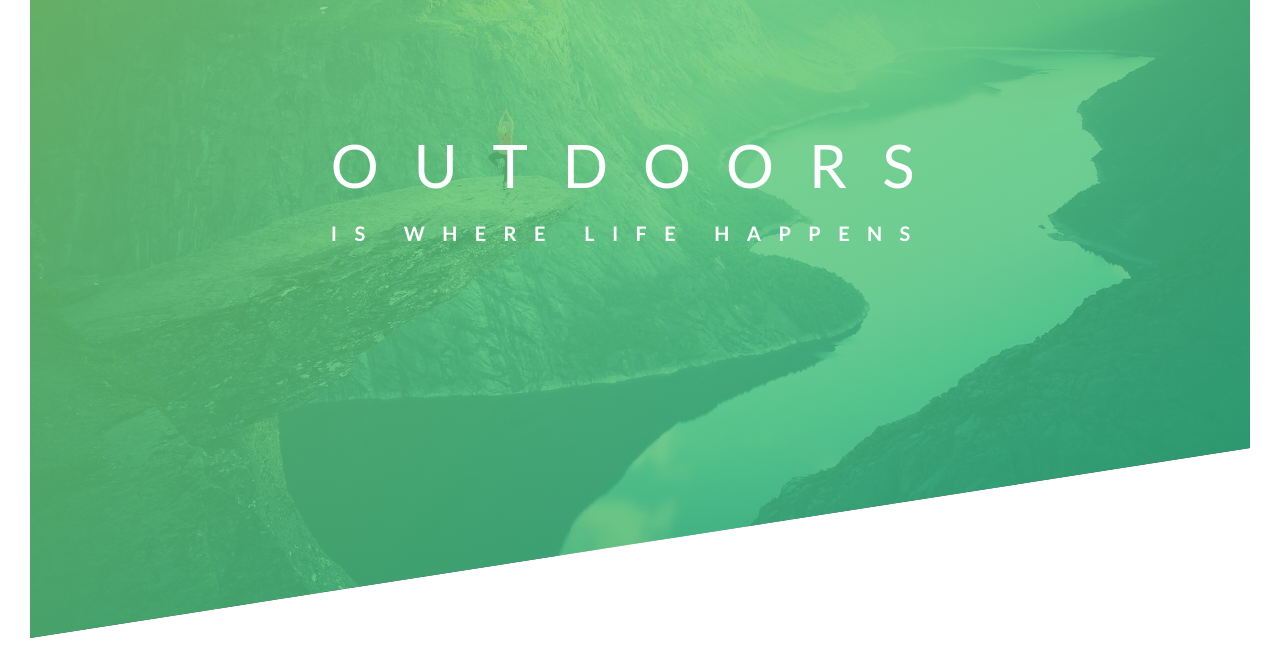
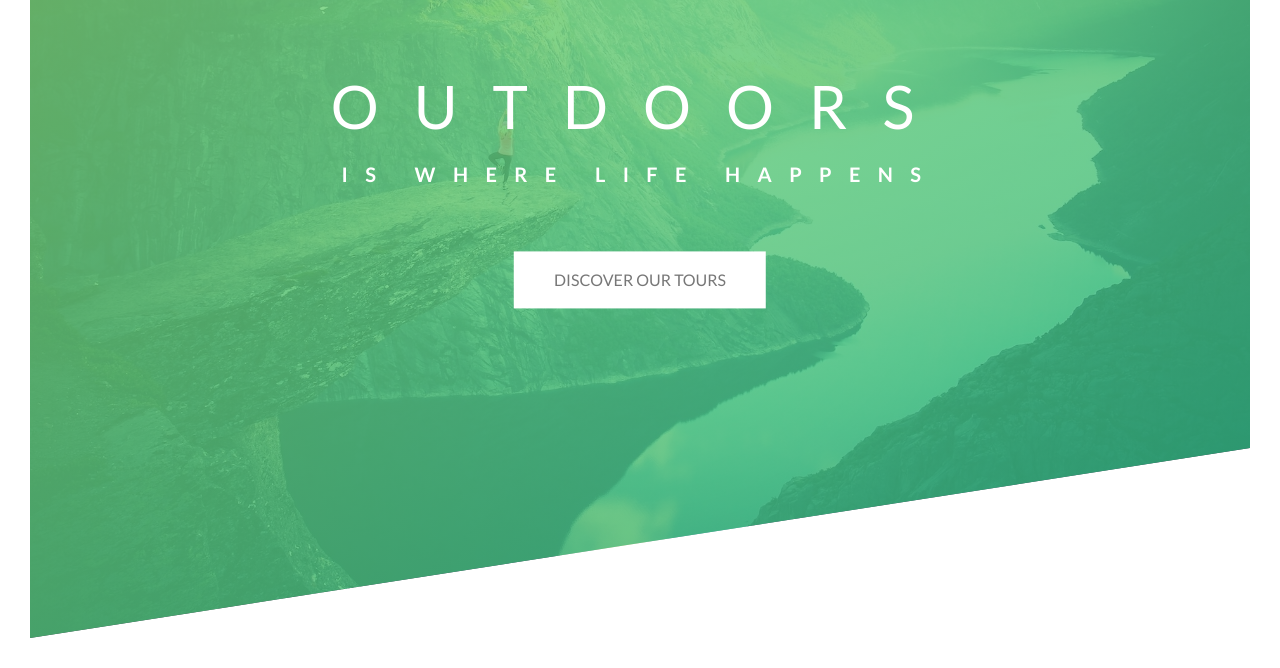
Before and after one commit to scottdiemer/Natours, a plain HTML site: page index.html in a window 1280 px wide. Shown: the part 152-820 px from the top of the page. Drawn offline with Linux system fonts and the light colour scheme.

Commit message:
added button to header

```diff
--- a/css/style.css
+++ b/css/style.css
@@ -51,6 +51,7 @@ body {
   top: 40%;
   left: 50%;
   transform: translate(-50%, -50%);
+  text-align: center;
 }
 
 .heading-primary {
@@ -58,6 +59,7 @@ body {
   text-transform: uppercase;
 
   backface-visibility: hidden;
+  margin-bottom: 60px;
 }
 
 .heading-primary-main {
@@ -111,3 +113,16 @@ body {
     transform: translateX(0);
   }
 }
+
+.btn:link,
+btn:visited {
+  text-transform: uppercase;
+  text-decoration: none;
+  padding: 15px 40px;
+  display: inline-block;
+}
+
+.btn-white {
+  background-color: #fff;
+  color: #777;
+}
--- a/index.html
+++ b/index.html
@@ -22,6 +22,7 @@
           <span class="heading-primary-main">Outdoors</span>
           <span class="heading-primary-sub">is where life happens</span>
         </h1>
+        <a href="#" class="btn btn-white">Discover our tours</a>
       </div>
     </header>
 
```
